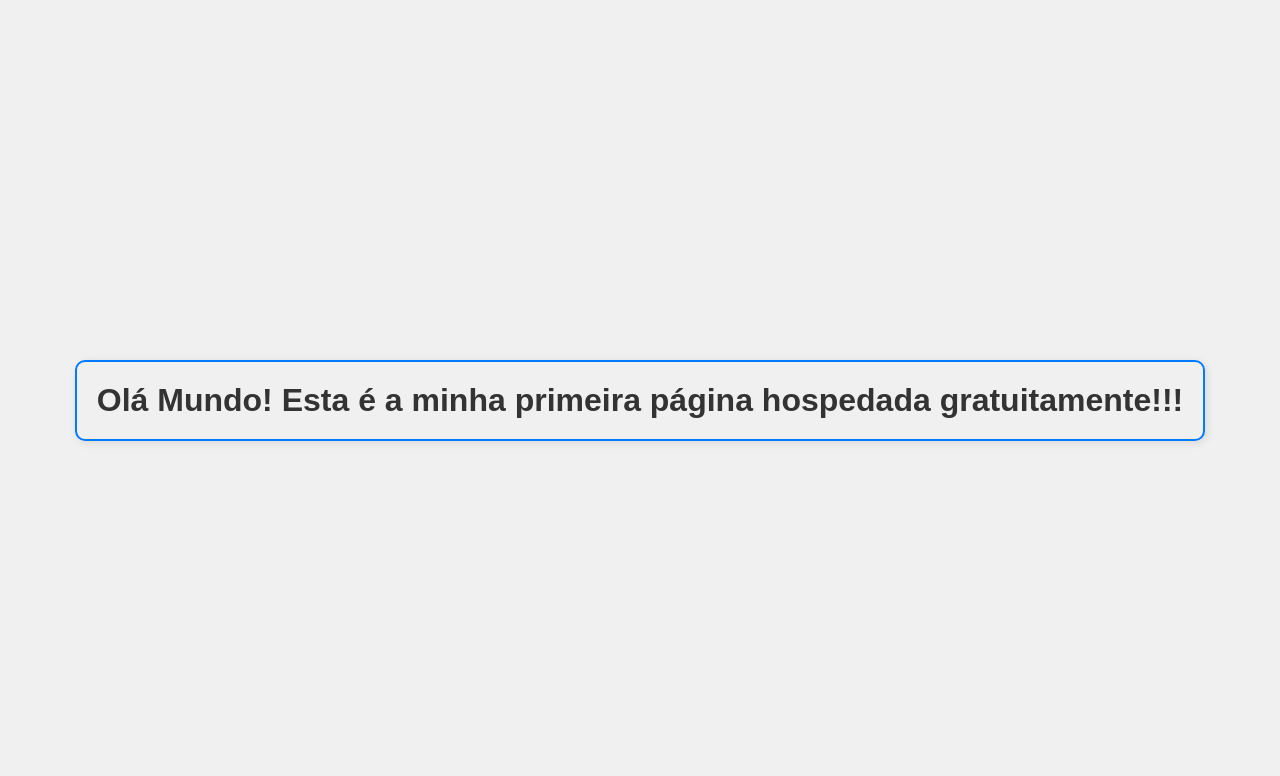
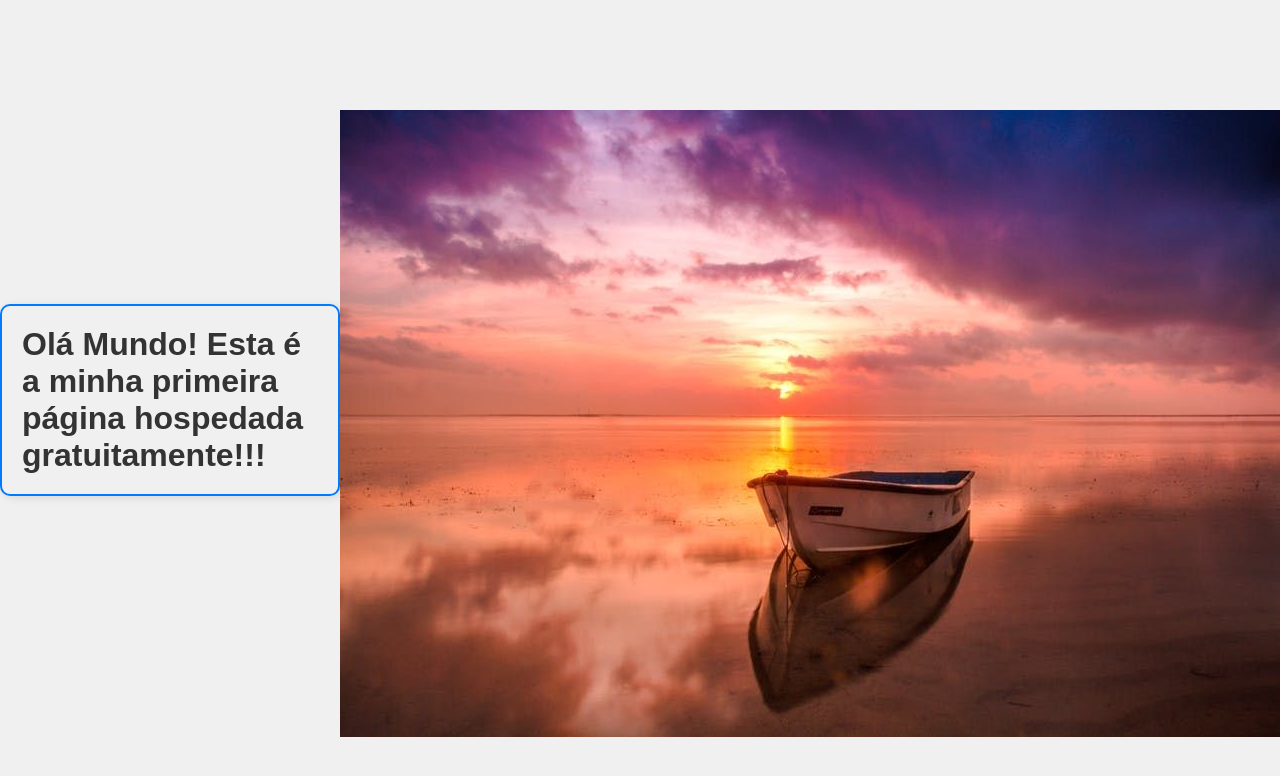
Before and after one commit to akolankiewicz/testing-first-host, a plain HTML site: page testehost/index.html in a window 1280 px wide. Drawn offline with Linux system fonts and the light colour scheme.

Commit message:
testing image

```diff
--- a/testehost/index.html
+++ b/testehost/index.html
@@ -21,9 +21,15 @@
             border-radius: 10px;
             box-shadow: 2px 2px 8px rgba(0,0,0,0.1);
         }
+        img {
+            margin-top: 50px;
+        }
     </style>
 </head>
 <body>
     <h1>Olá Mundo! Esta é a minha primeira página hospedada gratuitamente!!!</h1>
+    <div>
+        <img src="image.png" alt="Erro ao carregar imagem">
+    </div>
 </body>
 </html>
```
Also changed, not shown: testehost/image.png (added).
